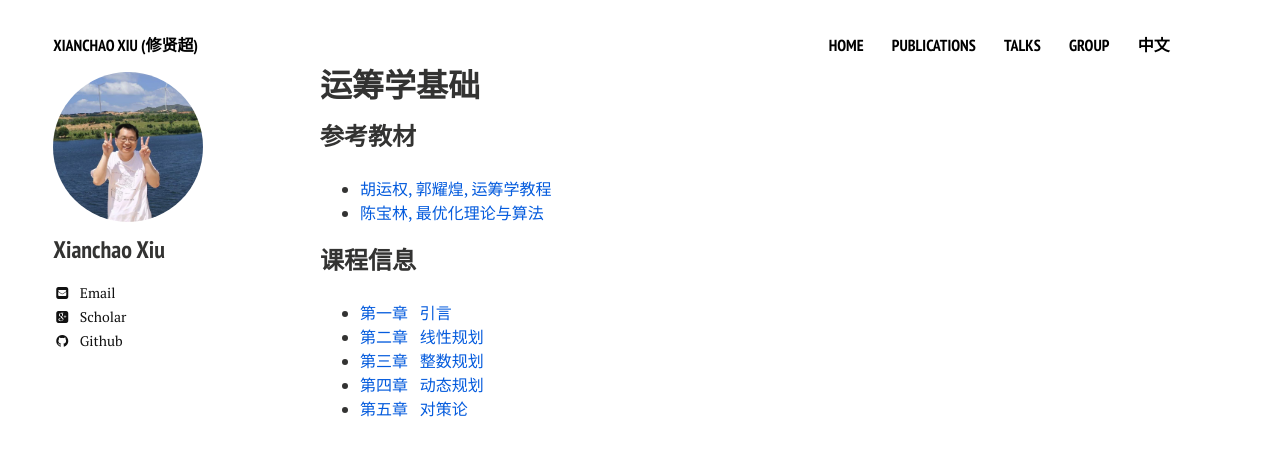
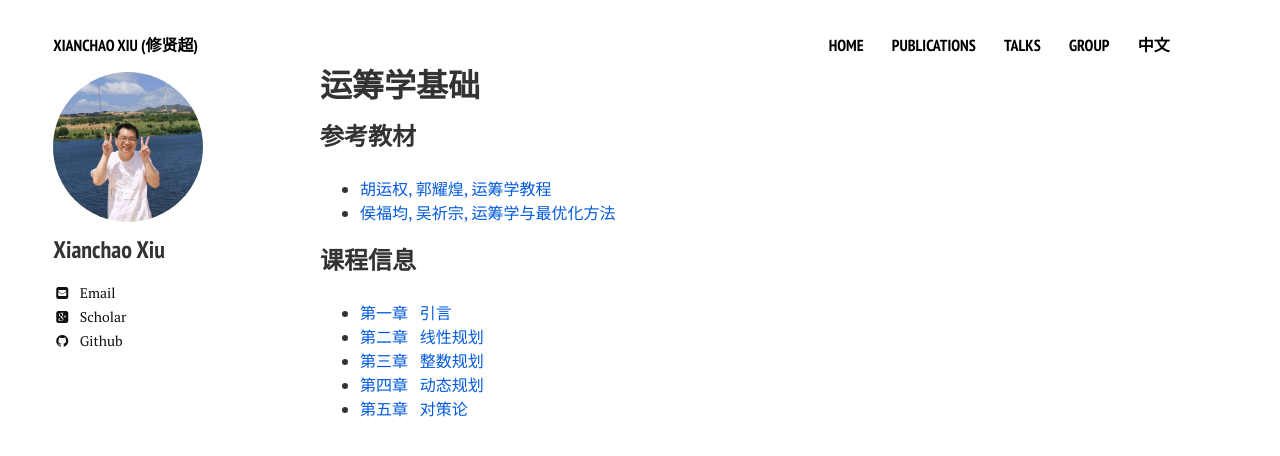
Before and after one commit to xianchaoxiu/xianchaoxiu.github.io, a Jekyll site: the page built from chinese/course/OR/2025/index.md, in a window 1280 px wide. Shown: the top 456 px of the page. Built offline with Jekyll 4.4.1, drawn with Linux system fonts in a browser that asks for light colours; nearby versions of some CDN libraries.

Commit message:
Update index.md

```diff
--- a/chinese/course/OR/2025/index.md
+++ b/chinese/course/OR/2025/index.md
@@ -7,7 +7,7 @@ share: false
 
 ### 参考教材
 * <a href="https://item.jd.com/14020941.html" class="textlink" target="_blank"> 胡运权, 郭耀煌, 运筹学教程 </a><br>
-* <a href="https://item.jd.com/12755179.html" class="textlink" target="_blank"> 陈宝林, 最优化理论与算法 </a><br>
+* <a href="https://item.jd.com/13203603.html" class="textlink" target="_blank"> 侯福均, 吴祈宗, 运筹学与最优化方法 </a><br>
 
 ### 课程信息
 * <a href="../OR/引言.pdf" class="textlink" target="_blank">  第一章 &nbsp;  引言<br>
```
